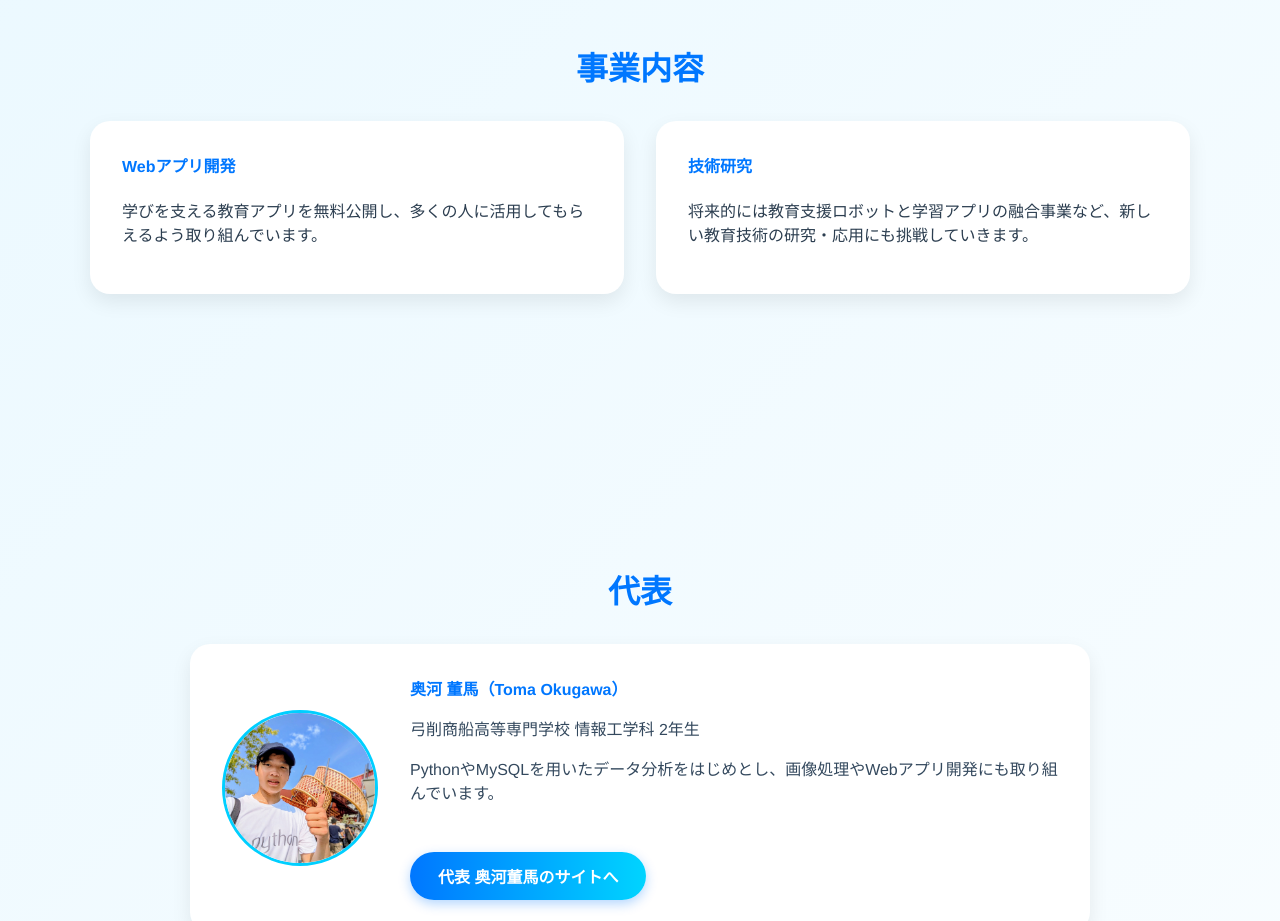
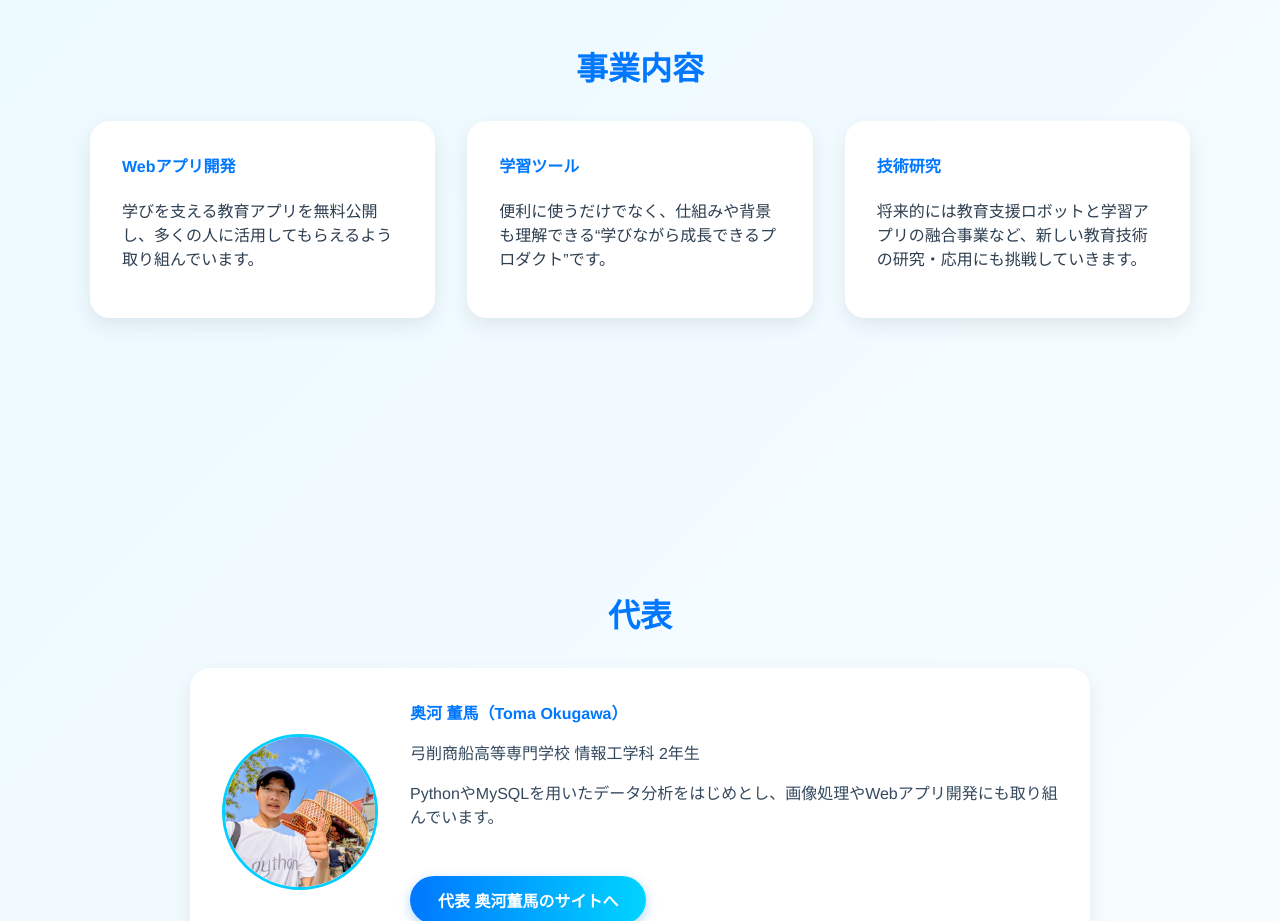
Before and after one commit to mirakurutomato/WakuwakuFuture, a plain HTML site: page html/home.html in a window 1280 px wide. Shown: the part 1140-2061 px from the top of the page. Drawn offline with Linux system fonts and the light colour scheme.

Commit message:
Update home.html

```diff
--- a/html/home.html
+++ b/html/home.html
@@ -454,6 +454,10 @@
           <p>学びを支える教育アプリを無料公開し、多くの人に活用してもらえるよう取り組んでいます。</p>
         </article>
         <article class="card" role="listitem">
+          <h4>学習ツール</h4>
+          <p>便利に使うだけでなく、仕組みや背景も理解できる“学びながら成長できるプロダクト”です。</p>
+        </article>
+        <article class="card" role="listitem">
           <h4>技術研究</h4>
           <p>将来的には教育支援ロボットと学習アプリの融合事業など、新しい教育技術の研究・応用にも挑戦していきます。</p>
         </article>
```
